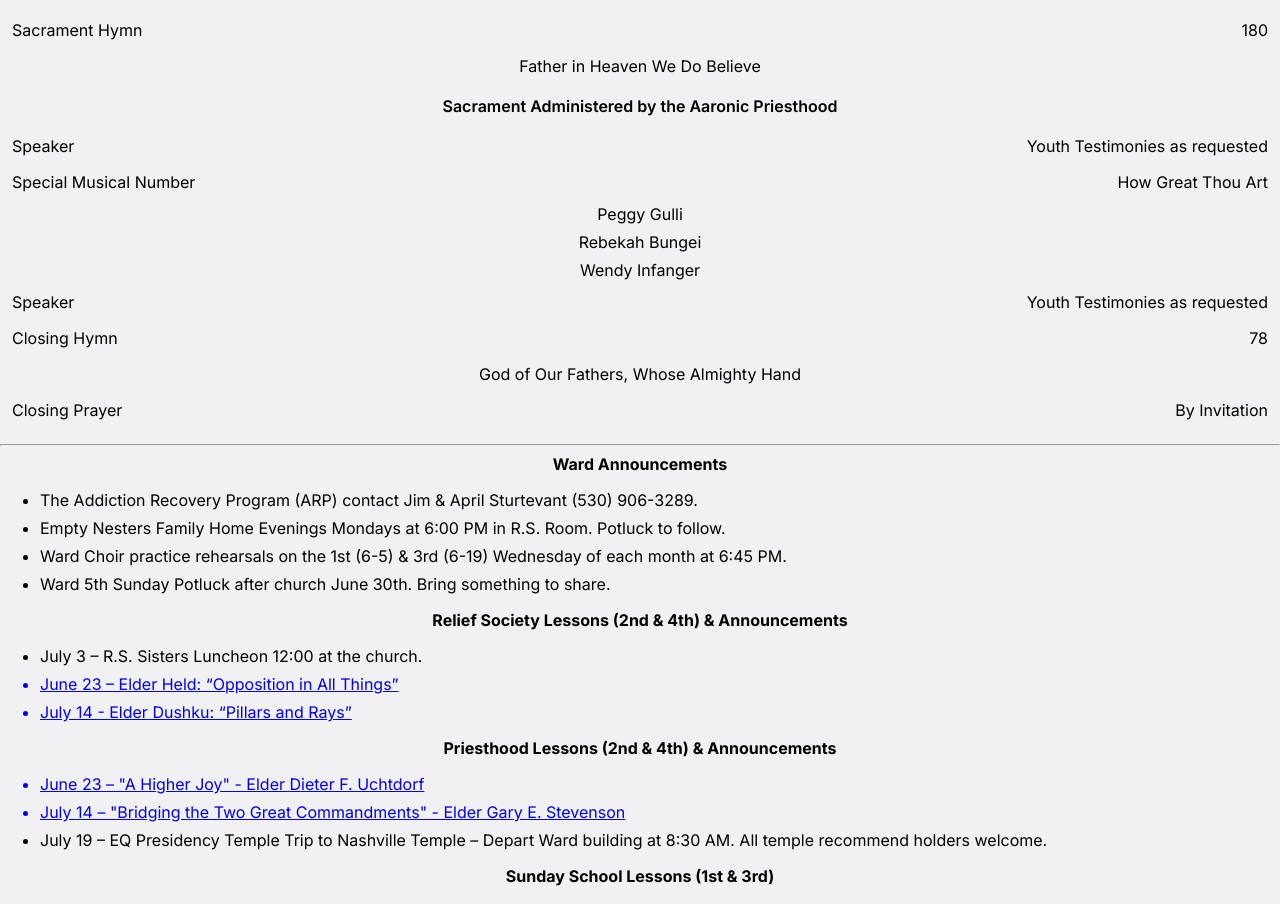
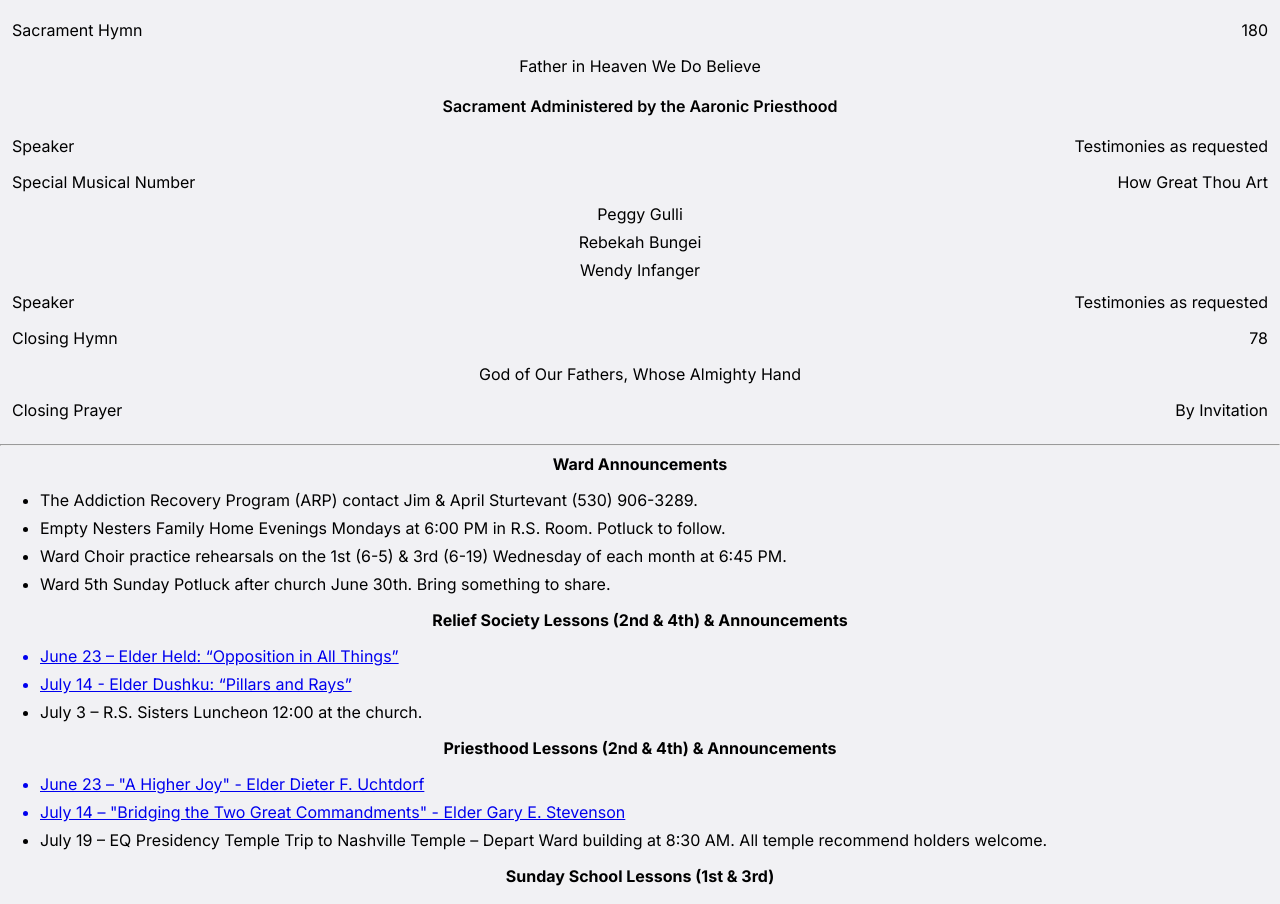
Before and after one commit to adamhinckley/meeting-agenda, a Next.js app: page / in a window 1280 px wide. Shown: the part 760-1664 px from the top of the page. Built offline with nearby package versions, Linux system fonts and the light colour scheme.

Commit message:
Update settings.ts

```diff
--- a/app/settings.ts
+++ b/app/settings.ts
@@ -18,7 +18,7 @@ const sacramentHymnTitle = "Father in Heaven We Do Believe";
 const blockOne = [
   {
     title: "Speaker",
-    content: "Youth Testimonies as requested",
+    content: "Testimonies as requested",
   },
 ];
 const intermediateMusic = {
@@ -31,7 +31,7 @@ const intermediateMusic = {
 const blockTwo = [
   {
     title: "Speaker",
-    content: "Youth Testimonies as requested",
+    content: "Testimonies as requested",
   },
 ];
 const closingHymn = "78";
@@ -48,10 +48,7 @@ const wardAnnouncements = [
 
 const reliefSocietyLessons = [
   {
-    link: "",
-    text: "July 3 – R.S. Sisters Luncheon 12:00 at the church.",
-  },
-  {
+    text: "Lessons:",
     link: "https://www.churchofjesuschrist.org/study/general-conference/2024/04/54held?lang=eng",
     text: "June 23 – Elder Held: “Opposition in All Things”",
   },
@@ -59,10 +56,16 @@ const reliefSocietyLessons = [
     link: "https://www.churchofjesuschrist.org/study/general-conference/2024/04/15dushku?lang=eng",
     text: "July 14 - Elder Dushku: “Pillars and Rays”",
   },
+   {
+    text: "Activities:",
+    link: "",
+    text: "July 3 – R.S. Sisters Luncheon 12:00 at the church.",
+  },
 ];
 
 const priesthoodLessons = [
   {
+    text: "Lessons:",
     link: "https://www.churchofjesuschrist.org/study/general-conference/2024/04/35uchtdorf?lang=eng",
     text: 'June 23 – "A Higher Joy" - Elder Dieter F. Uchtdorf',
   },
@@ -71,6 +74,7 @@ const priesthoodLessons = [
     text: 'July 14 – "Bridging the Two Great Commandments" - Elder Gary E. Stevenson',
   },
   {
+    text: "Activities:",
     link: "",
     text: "July 19 – EQ Presidency Temple Trip to Nashville Temple – Depart Ward building at 8:30 AM. All temple recommend holders welcome.",
   },
```
